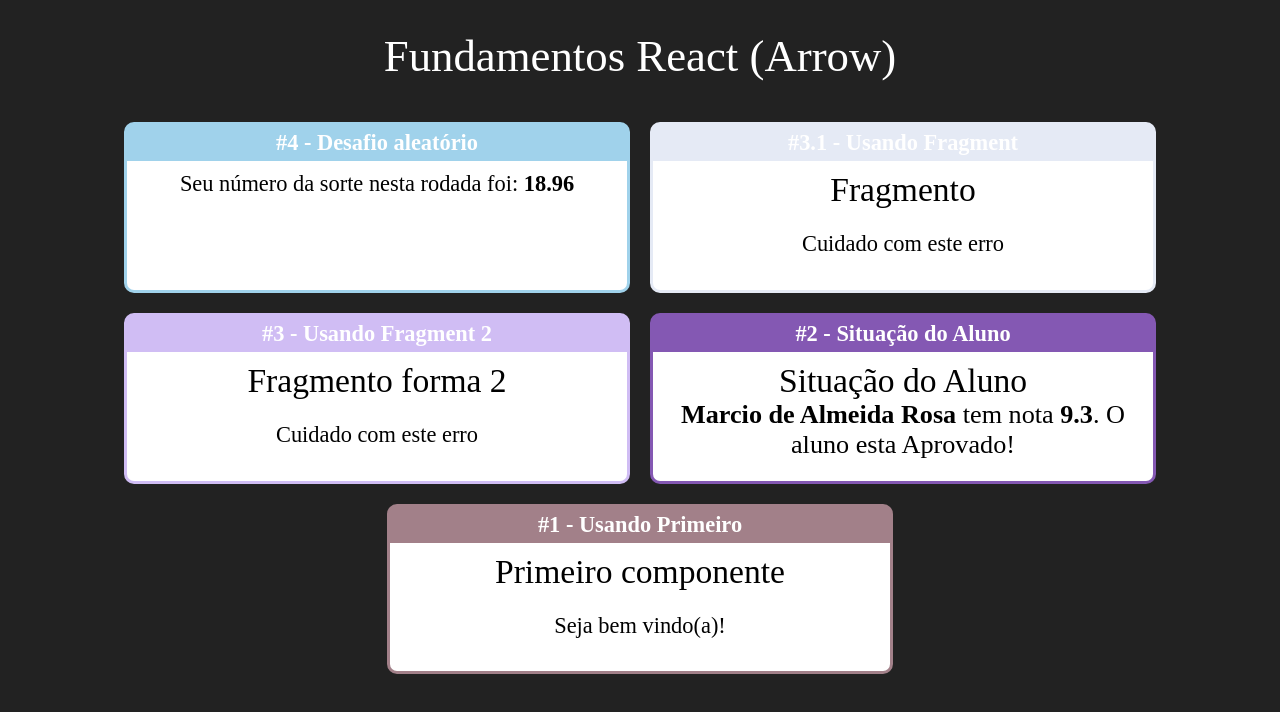
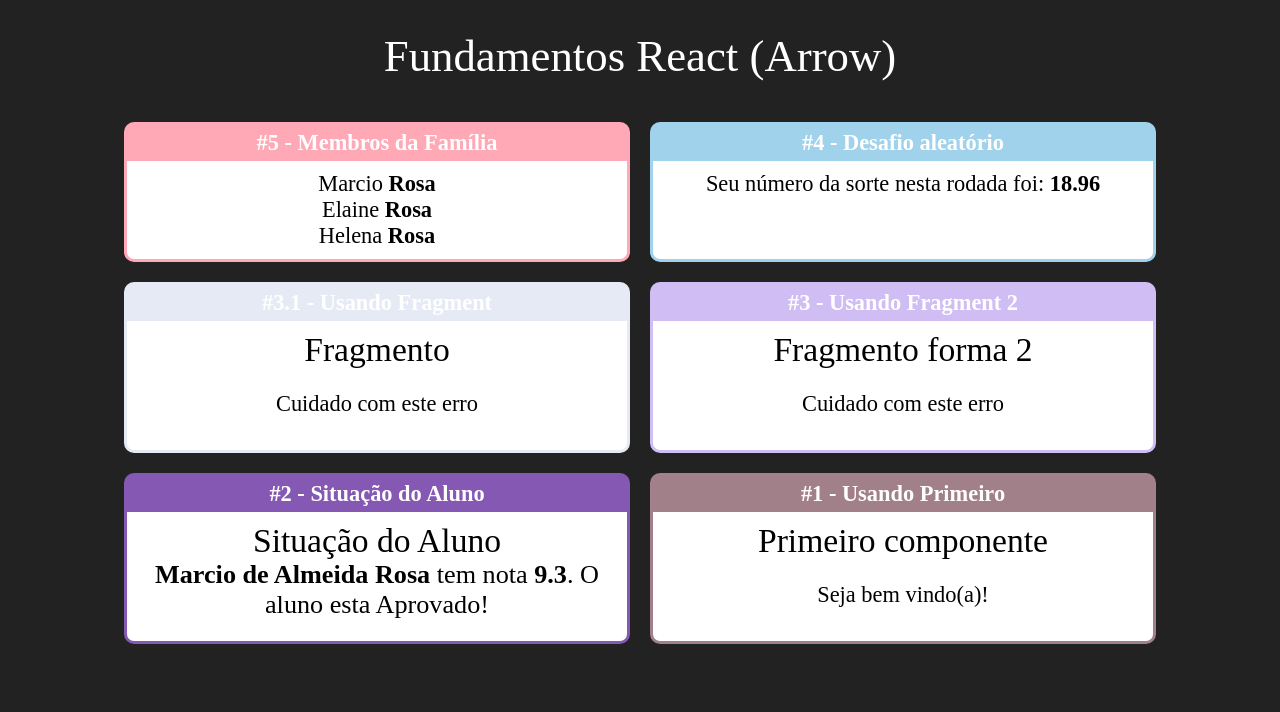
Before and after one commit to MarcioDeAlmeidaRosa/curso-react-redux, a React (Create React App) app in the folder fundamentos-react/: page / in a window 1280 px wide. Shown: the top 712 px of the page. Built offline with nearby package versions, Linux system fonts and the light colour scheme.

Commit message:
Aplicando 27. Componente com Filho #01, passando propriedades do componente pai para o filho

```diff
--- a/fundamentos-react/src/App.jsx
+++ b/fundamentos-react/src/App.jsx
@@ -1,4 +1,4 @@
-import './App.css';
+import "./App.css";
 import React from "react";
 
 import Primeiro from "./components/basics/Primeiro";
@@ -7,25 +7,30 @@ import Fragment from "./components/basics/Fragment";
 import Fragment1 from "./components/basics/Fragment1";
 import Random from "./components/basics/Random";
 import Cards from "./components/layout/Cards";
+import Family from "./components/basics/Family";
 
 export default () => (
   <div className="App">
     <h1>Fundamentos React (Arrow)</h1>
 
     <div className="Cards">
-      <Cards title="#4 - Desafio aleatório" color='#a0d2eb'>
+      <Cards title="#5 - Membros da Família" color="#ffa8B6">
+        <Family surname="Rosa" />
+      </Cards>
+
+      <Cards title="#4 - Desafio aleatório" color="#a0d2eb">
         <Random minValue={1} maxValue={100} />
       </Cards>
 
-      <Cards title="#3.1 - Usando Fragment" color='#e5eaf5'>
+      <Cards title="#3.1 - Usando Fragment" color="#e5eaf5">
         <Fragment />
       </Cards>
 
-      <Cards title="#3 - Usando Fragment 2" color='#d0bdf4'>
+      <Cards title="#3 - Usando Fragment 2" color="#d0bdf4">
         <Fragment1 />
       </Cards>
 
-      <Cards title="#2 - Situação do Aluno" color='#8458B3'>
+      <Cards title="#2 - Situação do Aluno" color="#8458B3">
         <ComParametro
           titulo="Situação do Aluno"
           aluno="Marcio de Almeida Rosa"
@@ -33,7 +38,7 @@ export default () => (
         />
       </Cards>
 
-      <Cards title="#1 - Usando Primeiro" color='#a28089'>
+      <Cards title="#1 - Usando Primeiro" color="#a28089">
         <Primeiro />
       </Cards>
     </div>
--- /dev/null
+++ b/fundamentos-react/src/components/basics/Family.jsx
@@ -0,0 +1,13 @@
+import React from "react";
+
+import Membrer from "./Membrer";
+
+export default (props) => {
+  return (
+    <>
+      <Membrer name="Marcio" surname={props.surname} />
+      <Membrer name="Elaine" {...props} />
+      <Membrer name="Helena" surname={props.surname} />
+    </>
+  );
+};
--- /dev/null
+++ b/fundamentos-react/src/components/basics/Membrer.jsx
@@ -0,0 +1,5 @@
+import React from "react";
+
+export default (props) => {
+  return <div>{props.name} <strong>{props.surname}</strong></div>;
+};
```
